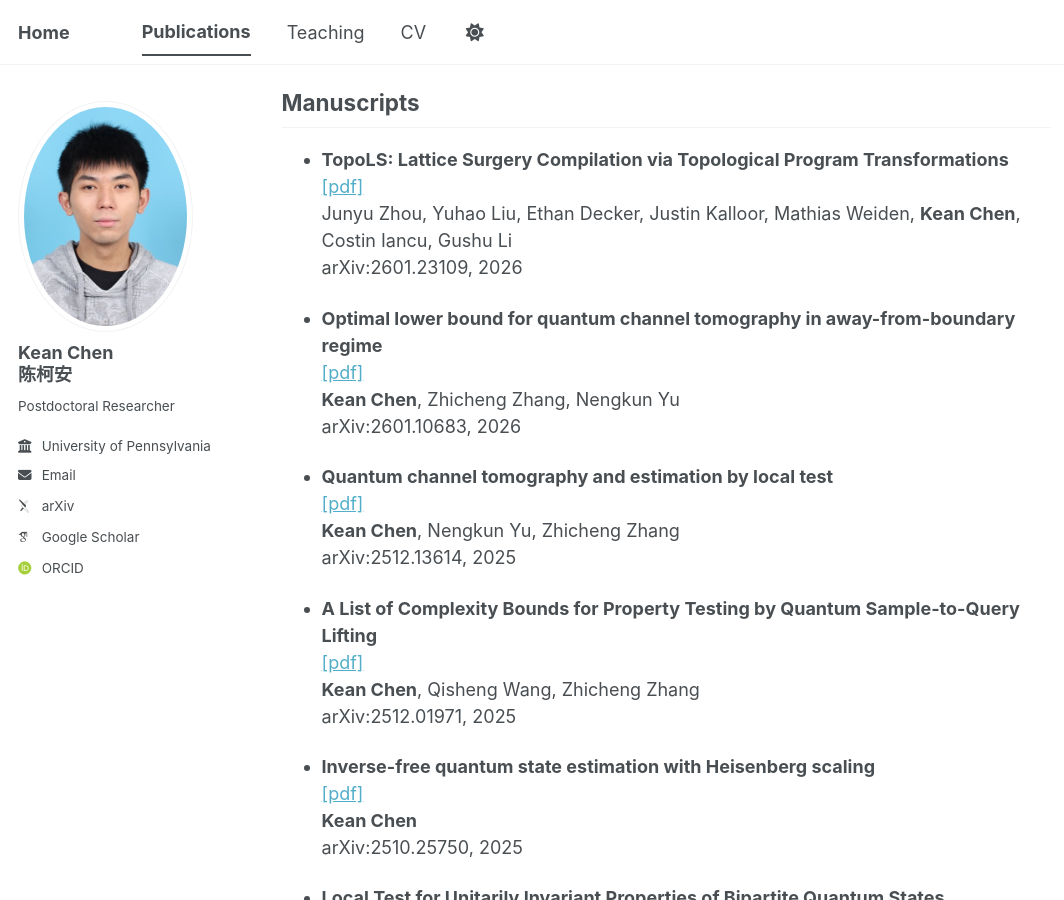
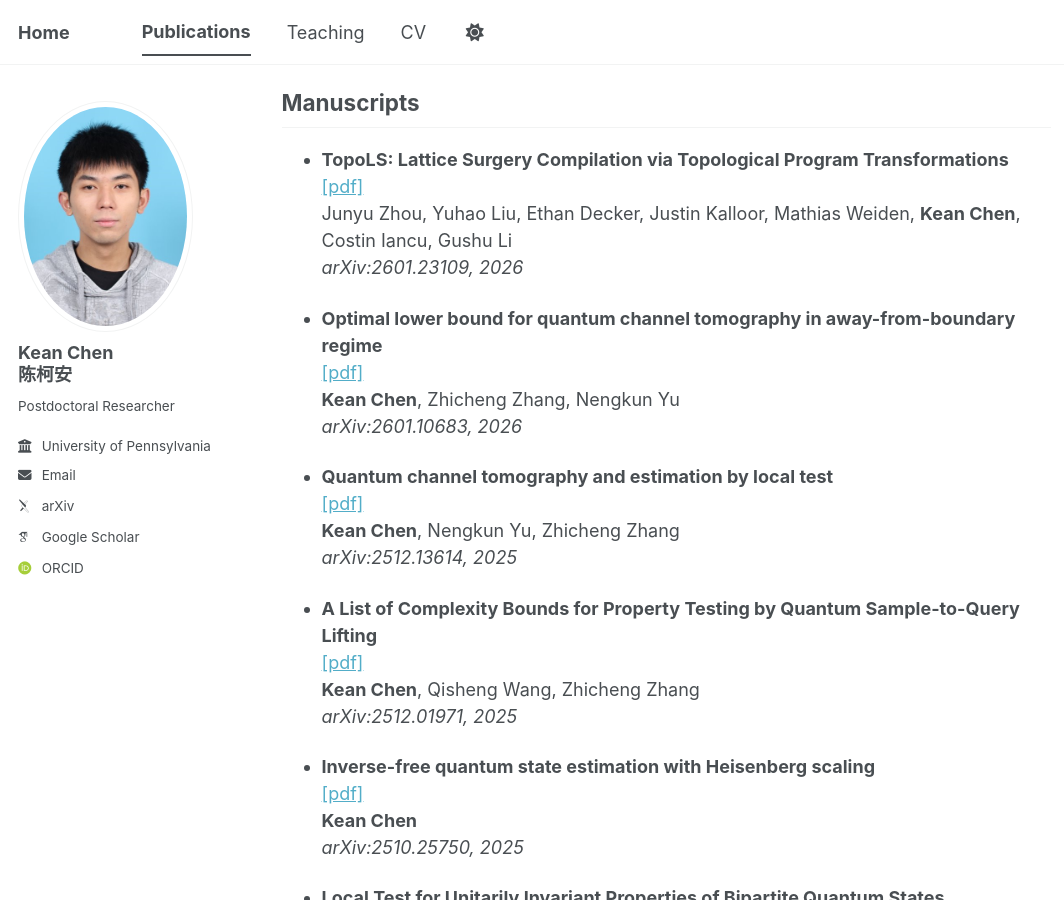
Before and after one commit to cccorn/cccorn.github.io, a Jekyll site: the page built from _pages/publications.md, in a window 1280 px wide and 900 px high, scrolled down 2075 px. Shown: the whole window, without its empty margins (0-1064 px from the left). Built offline with Jekyll 4.4.1, drawn with Linux system fonts in a browser that asks for light colours; some web fonts are replaced; a script bundle is joined from its source files by our own code; library files that are not in the unit come from our copies.

```diff
--- a/_pages/publications.md
+++ b/_pages/publications.md
@@ -78,34 +78,34 @@ Zhiming Chen, **Kean Chen**, Weiyao Lin, John See, Hui Yu, Yan Ke, Cong Yang
 - **TopoLS: Lattice Surgery Compilation via Topological Program Transformations**
 [[pdf]](/publications/TopoLS_Lattice_Surgery_Compilation_via_Topological_Program_Transformations.pdf)
 Junyu Zhou, Yuhao Liu, Ethan Decker, Justin Kalloor, Mathias Weiden, **Kean Chen**, Costin Iancu, Gushu Li
-arXiv:2601.23109, 2026
+*arXiv:2601.23109, 2026*
 
 - **Optimal lower bound for quantum channel tomography in away-from-boundary regime**
 [[pdf]](/publications/Optimal_lower_bound_for_quantum_channel_tomography_in_away-from-boundary_regime.pdf)
 **Kean Chen**, Zhicheng Zhang, Nengkun Yu
-arXiv:2601.10683, 2026
+*arXiv:2601.10683, 2026*
 
 - **Quantum channel tomography and estimation by local test**
 [[pdf]](/publications/Quantum_channel_tomography_and_estimation_by_local_test.pdf)
 **Kean Chen**, Nengkun Yu, Zhicheng Zhang
-arXiv:2512.13614, 2025
+*arXiv:2512.13614, 2025*
 
 - **A List of Complexity Bounds for Property Testing by Quantum Sample-to-Query Lifting**
 [[pdf]](/publications/A_List_of_Complexity_Bounds_for_Property_Testing_by_Quantum_Sample-to-Query_Lifting.pdf)
 **Kean Chen**, Qisheng Wang, Zhicheng Zhang
-arXiv:2512.01971, 2025
+*arXiv:2512.01971, 2025*
 
 - **Inverse-free quantum state estimation with Heisenberg scaling**
 [[pdf]](/publications/Inverse-free_quantum_state_estimation_with_Heisenberg_scaling.pdf)
 **Kean Chen**
-arXiv:2510.25750, 2025
+*arXiv:2510.25750, 2025*
 
 - **Local Test for Unitarily Invariant Properties of Bipartite Quantum States**
 [[pdf]](/publications/Local_Test_for_Unitarily_Invariant_Properties_of_Bipartite_Quantum_States.pdf)
 **Kean Chen**, Qisheng Wang, Zhicheng Zhang
-arXiv:2404.04599, 2024
+*arXiv:2404.04599, 2024*
 
 - **VeriQBench: A Benchmark for Multiple Types of Quantum Circuits**
 [[pdf]](/publications/VeriQBench_A_Benchmark_for_Multiple_Types_of_Quantum_Circuits.pdf)
 **Kean Chen**, Wang Fang, Ji Guan, Xin Hong, Mingyu Huang, Junyi Liu, Qisheng Wang, Mingsheng Ying
-arXiv:2206.10880, 2022
+*arXiv:2206.10880, 2022*
```
